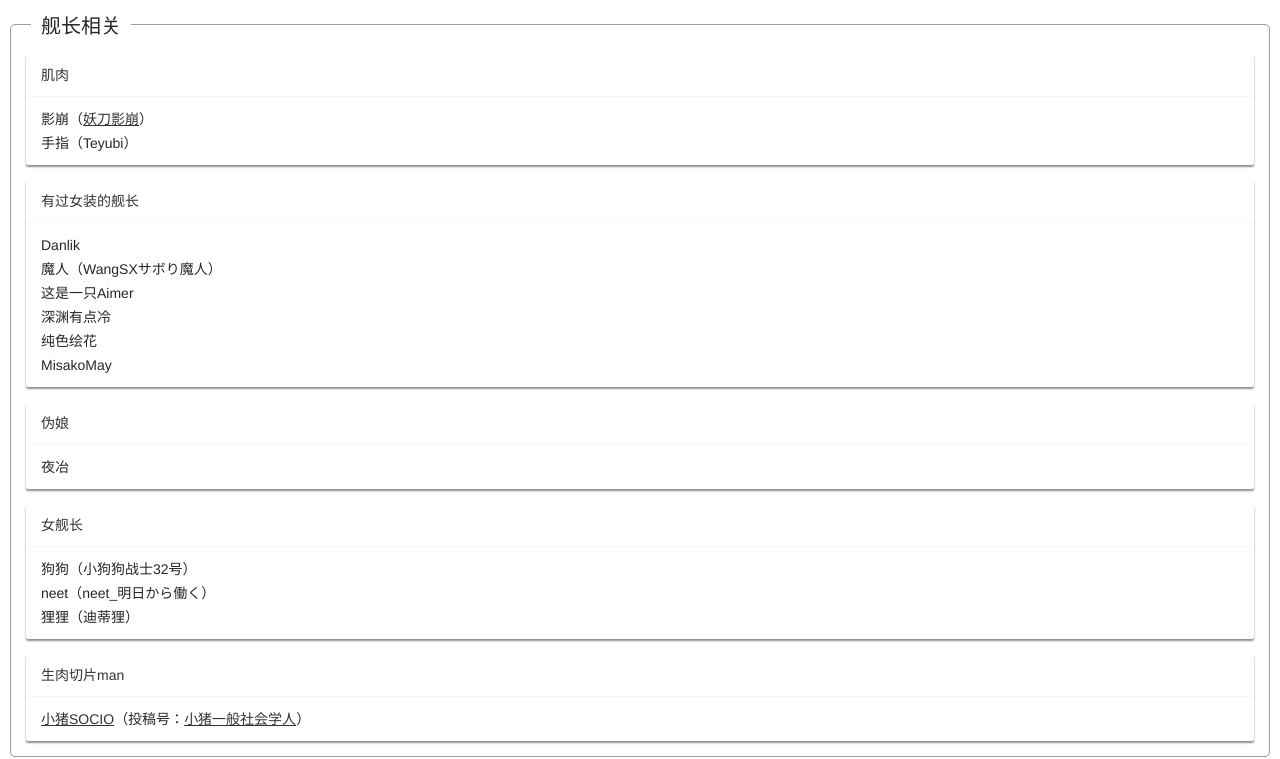
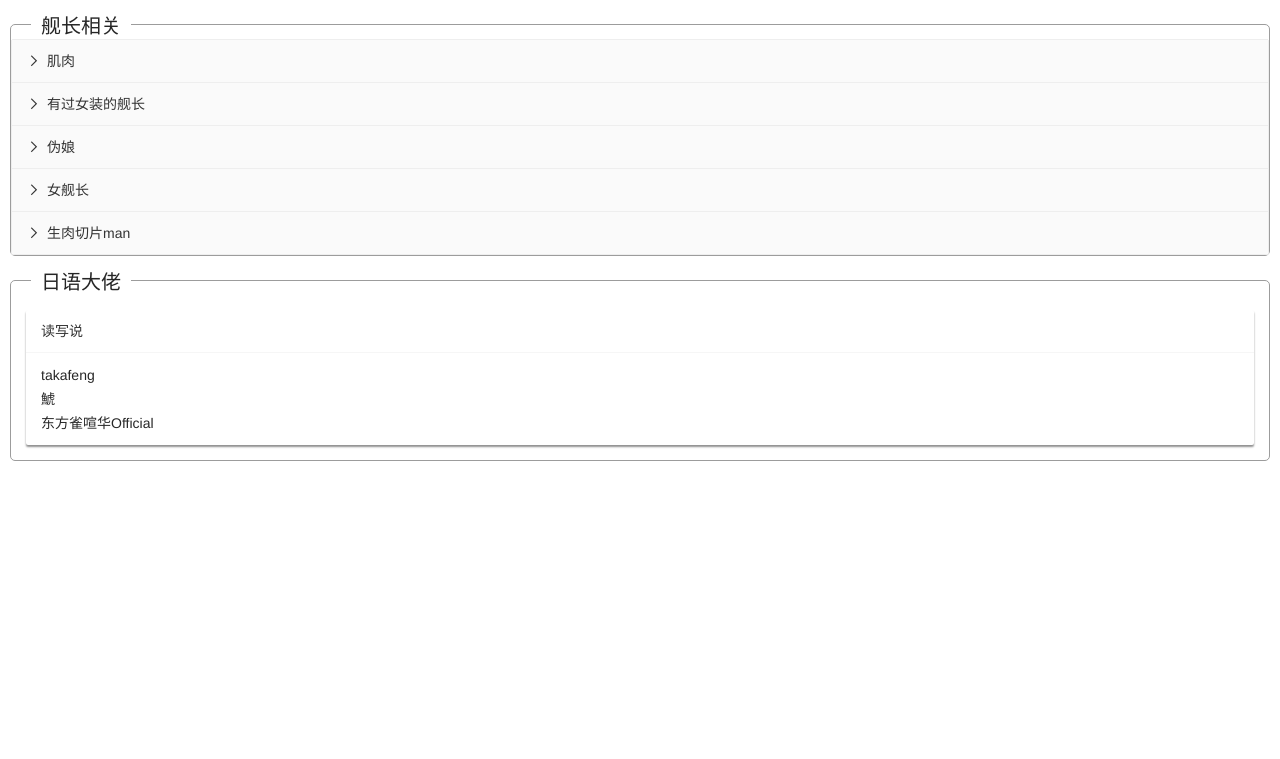
Before and after one commit to Ikaros-521/HY-Page, a plain HTML site: page information.html in a window 1280 px wide. Shown: the part 4142-4901 px from the top of the page. After the commit the page ends 4603 px from the top, so only its background shows below. Drawn offline with Linux system fonts and the light colour scheme.

Commit message:
修订情报

```diff
--- a/information.html
+++ b/information.html
@@ -275,19 +275,21 @@
   </div>
 </fieldset>
 
+
+
 <fieldset class="layui-elem-field" id="jzxg">
   <legend>舰长相关</legend>
-  <div class="layui-field-box">
-    <div class="layui-card">
-      <div class="layui-card-header">肌肉</div>
-      <div class="layui-card-body">
+  <div class="layui-collapse">
+    <div class="layui-colla-item">
+      <h2 class="layui-colla-title">肌肉</h2>
+      <div class="layui-colla-content">
         影崩（<a href="https://space.bilibili.com/5084431/" target="_blank">妖刀影崩</a>）<br>
         手指（Teyubi）<br>
       </div>
     </div>
-    <div class="layui-card">
-      <div class="layui-card-header">有过女装的舰长</div>
-      <div class="layui-card-body">
+    <div class="layui-colla-item">
+      <h2 class="layui-colla-title">有过女装的舰长</h2>
+      <div class="layui-colla-content">
         Danlik<br>
         魔人（WangSXサボり魔人）<br>
         这是一只Aimer<br>
@@ -296,23 +298,23 @@
         MisakoMay<br>
       </div>
     </div>
-    <div class="layui-card">
-      <div class="layui-card-header">伪娘</div>
-      <div class="layui-card-body">
+    <div class="layui-colla-item">
+      <h2 class="layui-colla-title">伪娘</h2>
+      <div class="layui-colla-content">
         夜冶<br>
       </div>
     </div>
-    <div class="layui-card">
-      <div class="layui-card-header">女舰长</div>
-      <div class="layui-card-body">
+    <div class="layui-colla-item">
+      <h2 class="layui-colla-title">女舰长</h2>
+      <div class="layui-colla-content">
         狗狗（小狗狗战士32号）<br>
         neet（neet_明日から働く）<br>
         狸狸（迪蒂狸）<br>
       </div>
     </div>
-    <div class="layui-card">
-      <div class="layui-card-header">生肉切片man</div>
-      <div class="layui-card-body">
+    <div class="layui-colla-item">
+      <h2 class="layui-colla-title">生肉切片man</h2>
+      <div class="layui-colla-content">
         <a href="https://space.bilibili.com/5077657/" target="_blank">小猪SOCIO</a>（投稿号：<a href="https://space.bilibili.com/1864049040" target="_blank">小猪一般社会学人</a>）
       </div>
     </div>
```
